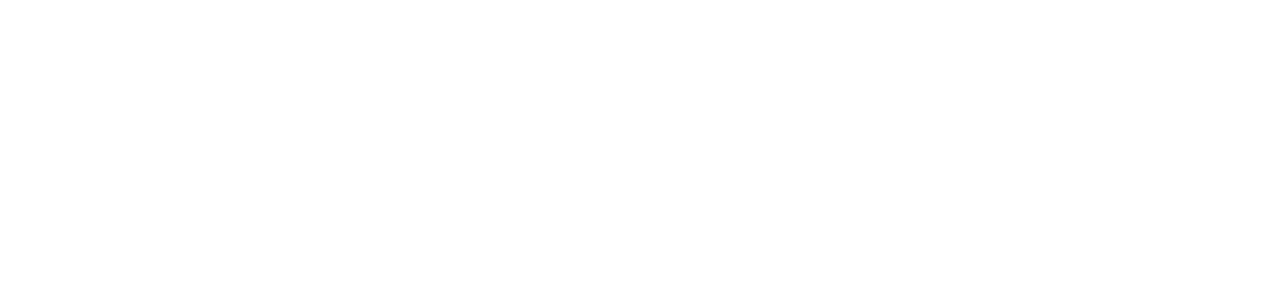
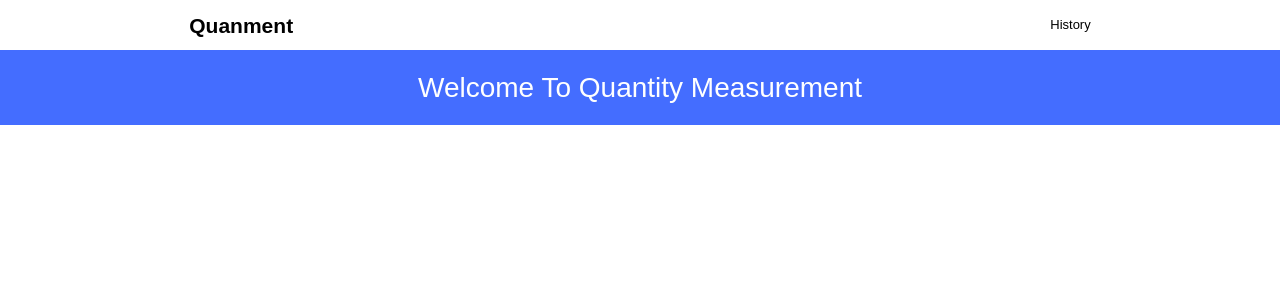
Before and after one commit to trimbakeshwar/Quantity-measurment-app, a React (Create React App) app: page / in a window 1280 px wide. Shown: the top 300 px of the page. Built offline with nearby package versions, Linux system fonts and the light colour scheme.

Commit message:
Added:-home page

```diff
--- a/src/App.js
+++ b/src/App.js
@@ -3,7 +3,7 @@
 import UpperBar from "./components/upperBar"
 import Header from "./components/heder"
 import History from "./components/historys"
-
+import Home from "./components/home";
 function App() {
   return (
 
@@ -11,7 +11,7 @@
   <Router>
 
 
-     <Route  path="/historys" component={History} />
+     <Home />
      </Router>
     </div>
   );
--- a/src/CSS/history.css
+++ b/src/CSS/history.css
@@ -4,3 +4,9 @@
     width: 100%;
     border: 1px solid red;
   }
+  .td {
+    border: 1px solid blue;
+    overflow: hidden;
+    white-space: nowrap;
+    text-overflow: ellipsis;
+  }
--- a/src/components/historys.jsx
+++ b/src/components/historys.jsx
@@ -46,7 +46,6 @@
 }
  */
    render() {
-     const{employeeData}=this.state
      return (
        <div className="table">
 
@@ -71,7 +70,7 @@
 
 
 
-               <TableCell align="left">{d.value}</TableCell>
+               <TableCell  align="left">{d.value}</TableCell>
                <TableCell align="left">{d.operationType}</TableCell>
                <TableCell align="left">{d.result}</TableCell>
                <TableCell align="right"><Button  style={{colour:'red'}}variant="contained" onClick={() => this.delete(d.Id)}>Delete</Button></TableCell>
--- a/src/components/home.jsx
+++ b/src/components/home.jsx
@@ -0,0 +1,15 @@
+import React from 'react'
+import UpperBar from "../components/upperBar"
+import Header from "../components/heder"
+const Home = props => {
+    return (
+        <div >
+            <UpperBar />
+             <Header />
+             <div class="home-main">
+
+             </div>
+        </div>
+    )
+}
+export default Home
```
